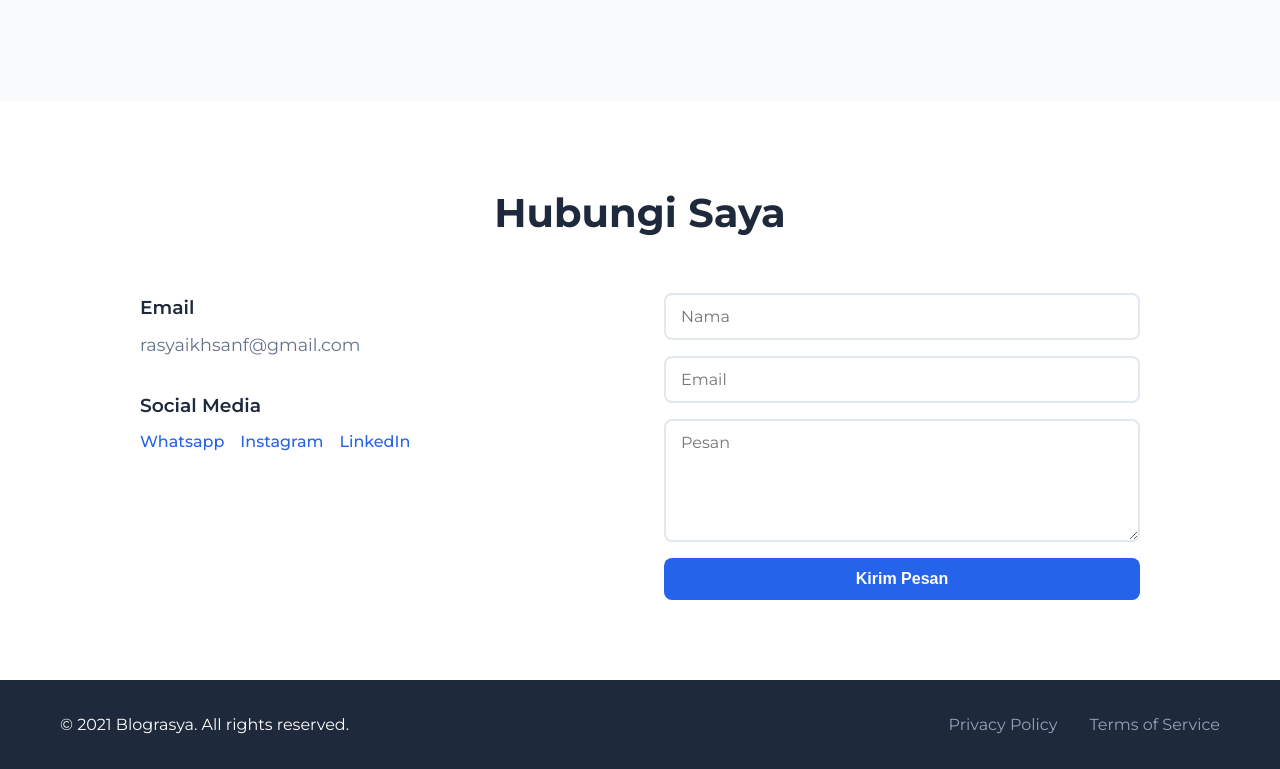
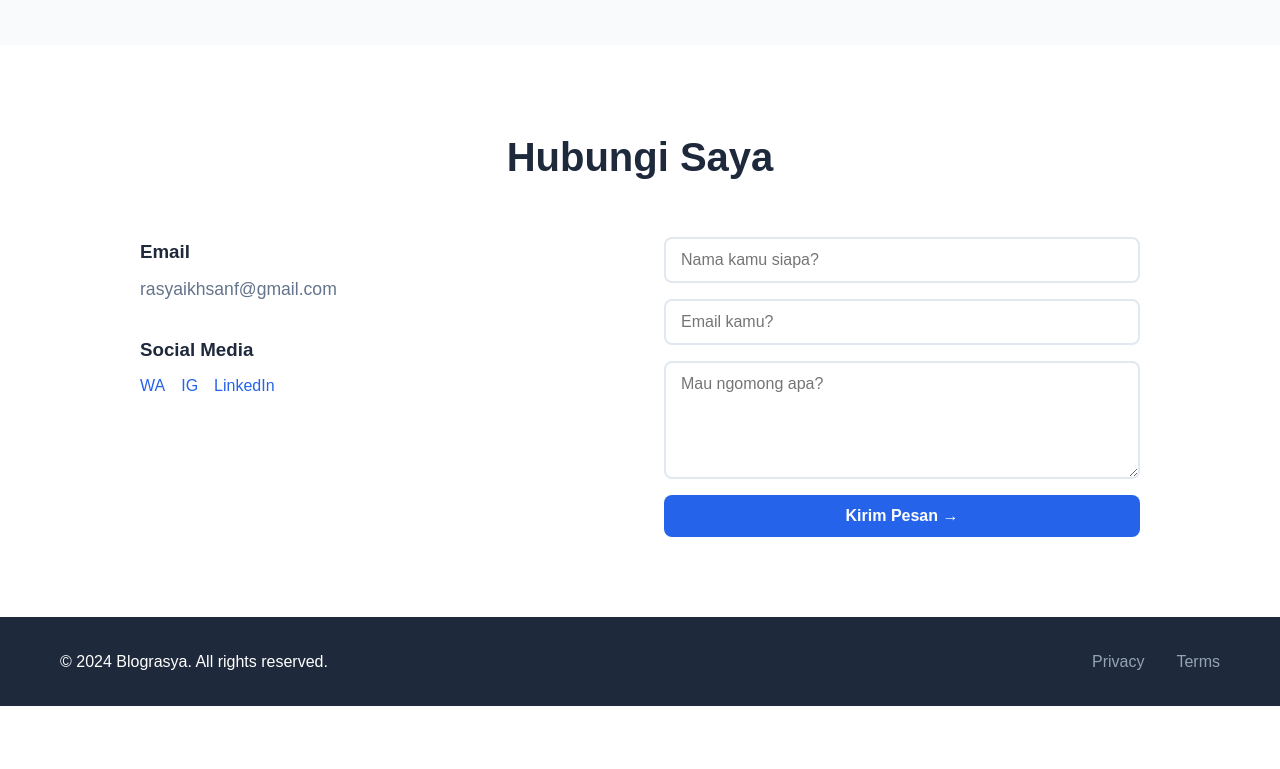
Before and after one commit to IoT-UX/blograsya.me, a website built with Vite: page index.html in a window 1280 px wide. Shown: the part 1979-2748 px from the top of the page. After the commit the page ends 2685 px from the top, so only its background shows below. Built offline with nearby package versions, Linux system fonts and the light colour scheme.

Commit message:
Update index.html

```diff
--- a/index.html
+++ b/index.html
@@ -6,10 +6,11 @@
     <title>Blograsya - Blog Personal</title>
     <link rel="stylesheet" href="style.css">
     <link rel="preconnect" href="https://fonts.googleapis.com">
-<link rel="preconnect" href="https://fonts.gstatic.com" crossorigin>
-<link href="https://fonts.googleapis.com/css2?family=Montserrat:ital,wght@0,100..900;1,100..900&display=swap" rel="stylesheet">
+    <link rel="preconnect" href="https://fonts.gstatic.com" crossorigin>
+    <link href="https://fonts.googleapis.com/css2?family=Bebas+Neue&family=Space+Grotesk:wght@400;500;600;700&family=DM+Mono:wght@400;500&display=swap" rel="stylesheet">
 </head>
 <body>
+
     <!-- Header -->
     <header class="header">
         <nav class="nav">
@@ -28,7 +29,7 @@
                         <a href="#contact" class="nav-link">Kontak</a>
                     </li>
                 </ul>
-                <div class="nav-toggle">
+                <div class="nav-toggle" id="navToggle">
                     <span class="bar"></span>
                     <span class="bar"></span>
                     <span class="bar"></span>
@@ -39,13 +40,14 @@
 
     <!-- Main Content -->
     <main class="main">
+
         <!-- Hero Section -->
         <section id="home" class="hero">
             <div class="container">
                 <div class="hero-content">
                     <h1 class="hero-title">Selamat Datang Di Blognya Rasya</h1>
                     <p class="hero-description">Tempat Rasya berbagi pemikiran, pengalaman, dan pengetahuan tentang teknologi, kehidupan, dan hal-hal menarik lainnya.</p>
-                    <a href="#blog" class="hero-btn">Mulai Membaca</a>
+                    <a href="#blog" class="hero-btn">Mulai Membaca →</a>
                 </div>
             </div>
         </section>
@@ -54,7 +56,7 @@
         <section class="search-section">
             <div class="container">
                 <div class="search-container">
-                    <input type="text" id="searchInput" placeholder="Cari artikel..." class="search-input">
+                    <input type="text" id="searchInput" placeholder="// cari artikel..." class="search-input">
                     <div class="filter-buttons">
                         <button class="filter-btn active" data-category="all">Semua</button>
                         <button class="filter-btn" data-category="teknologi">Teknologi</button>
@@ -73,7 +75,7 @@
                     <!-- Blog posts will be dynamically loaded here -->
                 </div>
                 <div class="load-more-container">
-                    <button id="loadMoreBtn" class="load-more-btn">Muat Lebih Banyak</button>
+                    <button id="loadMoreBtn" class="load-more-btn">Muat Lebih Banyak ↓</button>
                 </div>
             </div>
         </section>
@@ -85,7 +87,7 @@
                 <div class="about-content">
                     <p>Blog ini adalah tempat gua berbagi pemikiran dan pengalaman sehari-hari. Mulai dari tips teknologi, review produk, hingga cerita perjalanan hidup. Saya berharap tulisan-tulisan di sini bisa memberikan manfaat dan inspirasi bagi pembaca (rencananya sih gitu).</p>
                     <p>Jangan ragu untuk meninggalkan komentar atau menghubungi saya jika ada pertanyaan atau saran. Selamat membaca!</p>
-                    <p>btw ini gua buat cuman sehari jadi , maaf kalo jelek </p>
+                    <p>btw ini gua buat cuman sehari jadi , maaf kalo jelek</p>
                 </div>
             </div>
         </section>
@@ -103,23 +105,23 @@
                         <div class="contact-item">
                             <h3>Social Media</h3>
                             <div class="social-links">
-                                <a href="https://wa.link/c7bw0c" class="social-link">Whatsapp</a>
-                                <a href="https://www.instagram.com/youungsirr?utm_source=ig_web_button_share_sheet&igsh=ZDNlZDc0MzIxNw==" class="social-link">Instagram</a>
+                                <a href="https://wa.link/c7bw0c" class="social-link">WA</a>
+                                <a href="https://www.instagram.com/youungsirr?utm_source=ig_web_button_share_sheet&igsh=ZDNlZDc0MzIxNw==" class="social-link">IG</a>
                                 <a href="#" class="social-link">LinkedIn</a>
                             </div>
                         </div>
                     </div>
-                    <form class="contact-form">
+                    <form class="contact-form" id="contactForm">
                         <div class="form-group">
-                            <input type="text" placeholder="Nama" required class="form-input">
+                            <input type="text" placeholder="Nama kamu siapa?" required class="form-input">
                         </div>
                         <div class="form-group">
-                            <input type="email" placeholder="Email" required class="form-input">
+                            <input type="email" placeholder="Email kamu?" required class="form-input">
                         </div>
                         <div class="form-group">
-                            <textarea placeholder="Pesan" rows="5" required class="form-textarea"></textarea>
+                            <textarea placeholder="Mau ngomong apa?" rows="5" required class="form-textarea"></textarea>
                         </div>
-                        <button type="submit" class="form-submit">Kirim Pesan</button>
+                        <button type="submit" class="form-submit">Kirim Pesan →</button>
                     </form>
                 </div>
             </div>
@@ -130,10 +132,10 @@
     <footer class="footer">
         <div class="container">
             <div class="footer-content">
-                <p>&copy; 2021 Blograsya. All rights reserved.</p>
+                <p>&copy; 2024 Blograsya. All rights reserved.</p>
                 <div class="footer-links">
-                    <a href="#" class="footer-link">Privacy Policy</a>
-                    <a href="#" class="footer-link">Terms of Service</a>
+                    <a href="#" class="footer-link">Privacy</a>
+                    <a href="#" class="footer-link">Terms</a>
                 </div>
             </div>
         </div>
@@ -142,7 +144,7 @@
     <!-- Article Modal -->
     <div id="articleModal" class="modal">
         <div class="modal-content">
-            <span class="close">&times;</span>
+            <span class="close" id="closeModal">&times;</span>
             <div id="modalBody">
                 <!-- Article content will be loaded here -->
             </div>
```
